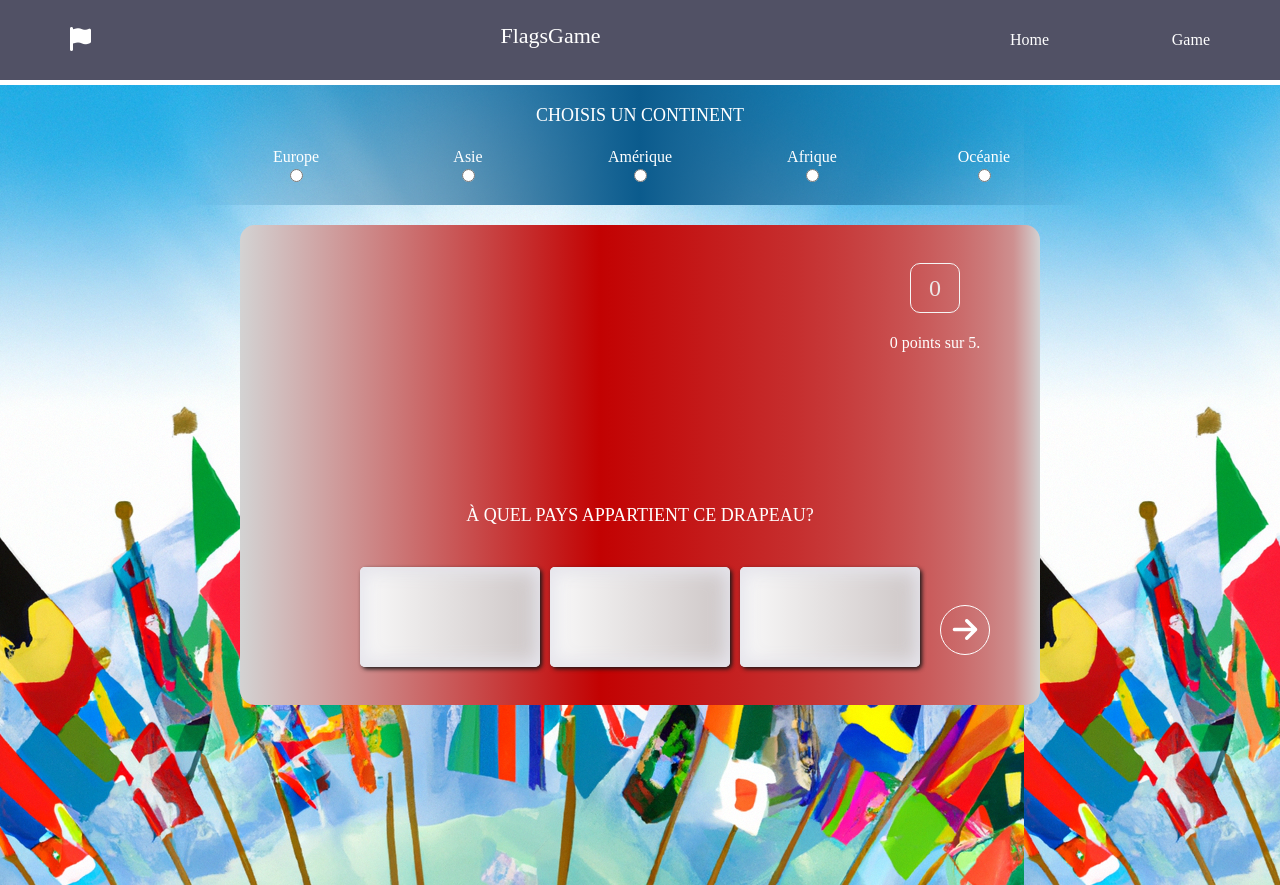
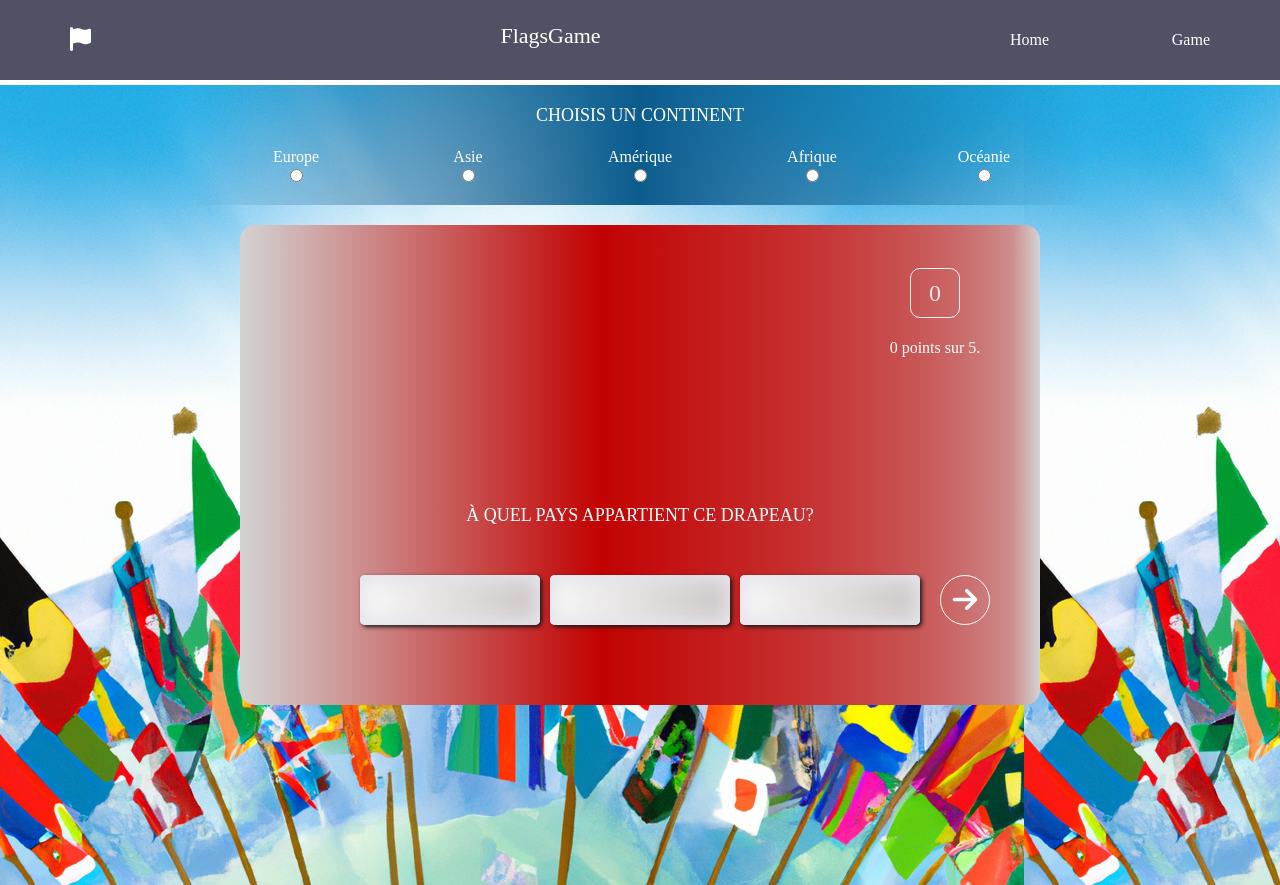
Before and after one commit to Github1234fab/FlagsGameV2, a Vue app in the folder FlagsGameV2/: page /game in a window 1280 px wide. Built offline with nearby package versions, Linux system fonts and the light colour scheme; a web font is replaced by a local one.

Commit message:
faire apparaître container_gamer à la séléection du continent

```diff
--- a/FlagsGameV2/src/views/GameView.vue
+++ b/FlagsGameV2/src/views/GameView.vue
@@ -206,11 +206,11 @@ export default {
   justify-content: space-around;
   position: absolute;
   left: 570px;
-  top: 30px;
+  top: 35px;
 }
 
 .container_countries_names {
-  margin-top: 60px;
+  margin-top: 40px;
   display: flex;
   height: 50px;
   gap: 10px;
@@ -277,7 +277,7 @@ export default {
 }
 .countryFlag {
   height: 200px;
-  width: 320px;
+  width: 250px;
   box-shadow: 1px 1px 6px 0px rgb(69, 64, 64);
   border-radius: 2px;
   margin-bottom: 20px;
@@ -286,7 +286,7 @@ export default {
 }
 .countryFlag_visible {
   height: 200px;
-  width: 300px;
+  width: 250px;
   box-shadow: 1px 1px 6px 0px rgb(69, 64, 64);
   border-radius: 2px;
   margin-bottom: 20px;
@@ -305,11 +305,10 @@ export default {
   background: linear-gradient(to right, rgb(249, 249, 249), rgb(205, 198, 198));
   width: 180px;
   padding: 10px;
-  margin-bottom: 5px;
-  font-size: 18px;
+  font-size: 15px;
   border-radius: 5px;
   transition: 0.4s ease-in-out;
-  height: 100px;
+  height: 50px;
   display: flex;
   align-items: center;
   justify-content: center;
@@ -416,7 +415,7 @@ export default {
   gap: 10px;
   margin-top: 10px;
    position: absolute;
-   top: 370px;
+   top: 340px;
  left: 700px;
 }
 .arrow {
```
